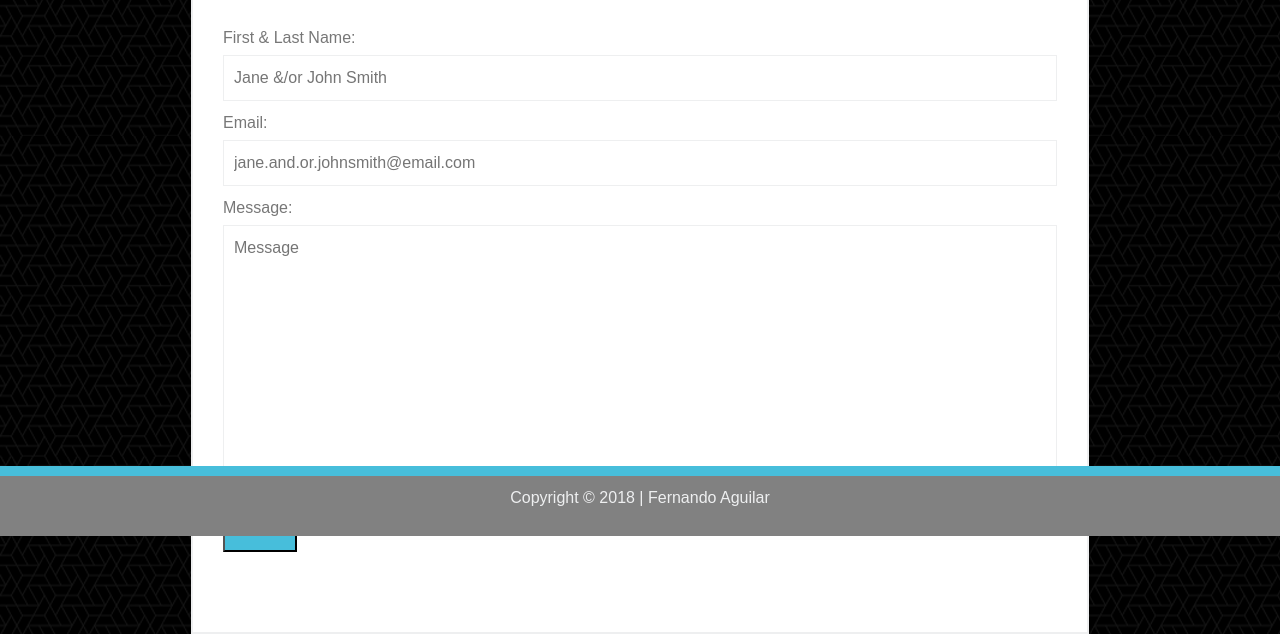
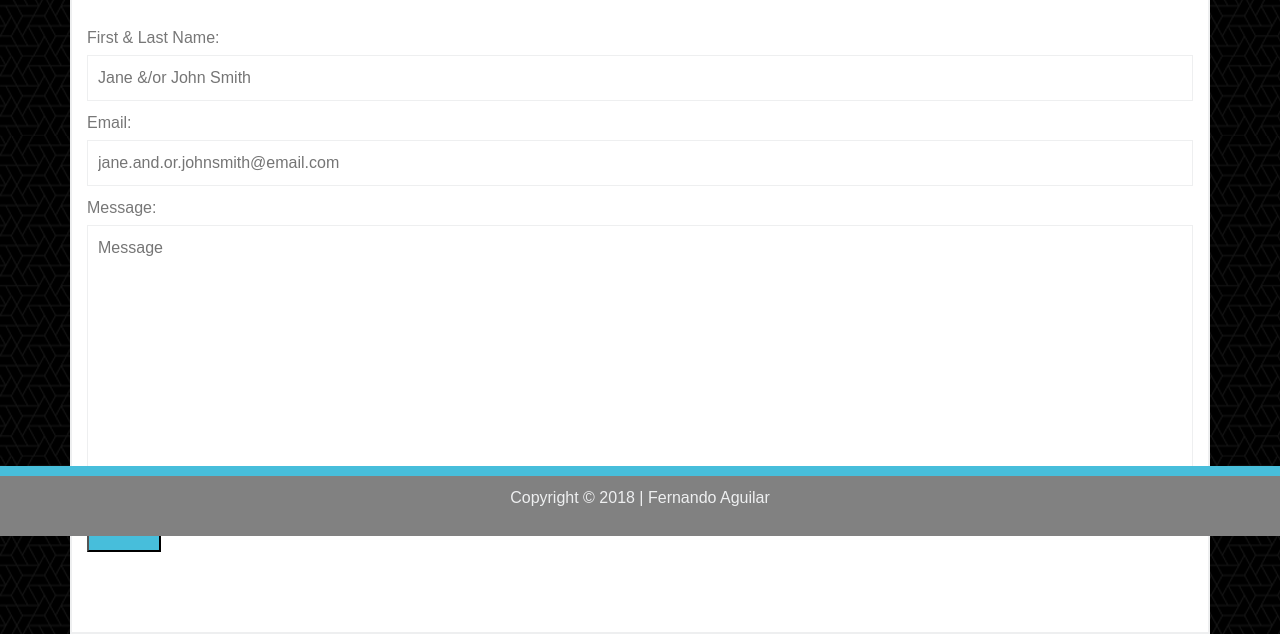
Before and after one commit to Fernando4627/updated_portfolio, a plain HTML site: page contact.html in a window 1280 px wide. Shown: the part 264-898 px from the top of the page. Drawn offline with nearby package versions, Linux system fonts and the light colour scheme.

Commit message:
container

```diff
--- a/contact.html
+++ b/contact.html
@@ -41,7 +41,7 @@
             </nav>
         </div>
     </header>
-    <Section>
+    <Section class="container">
         <h2>Contact</h2>
         <br>
         <form action="">
```
